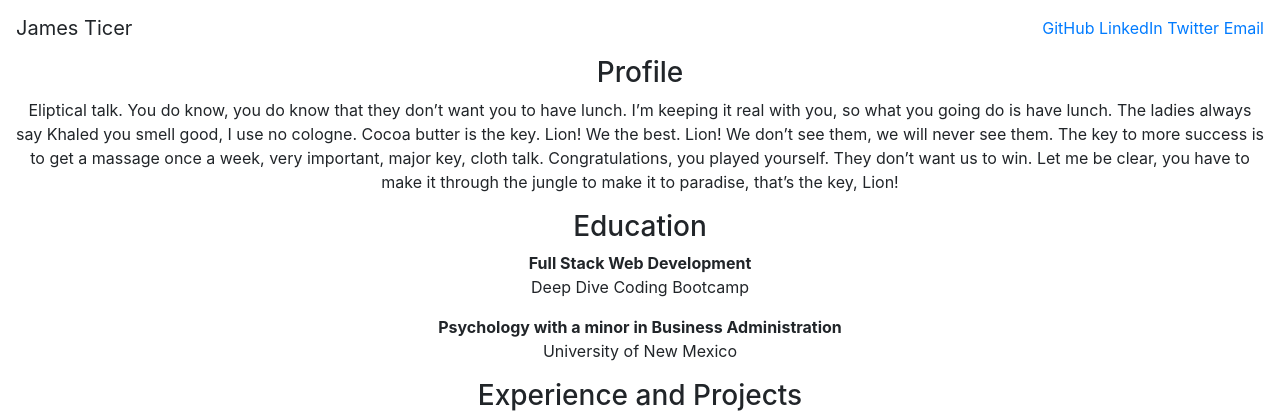
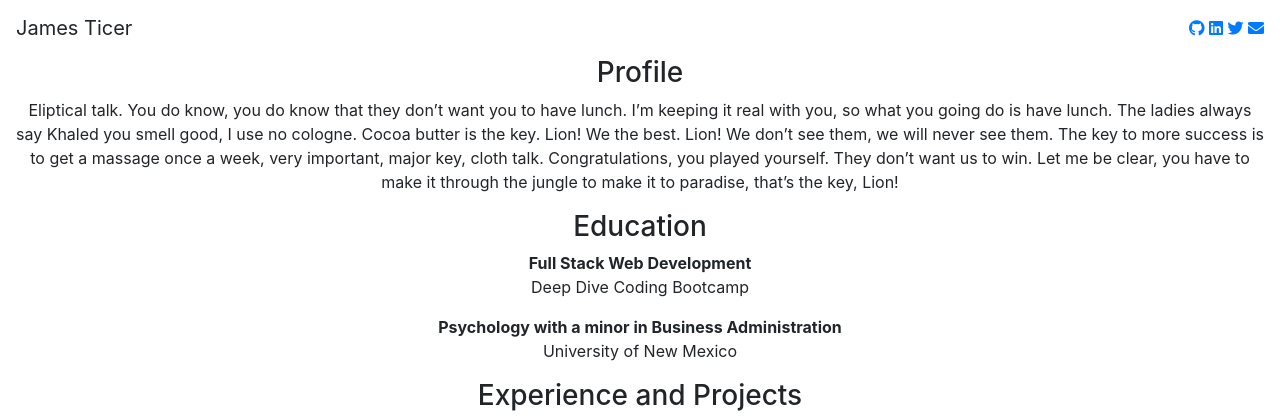
Before and after one commit to jticer4/my-pwp-james, a PHP site: page / in a window 1280 px wide. Shown: the top 420 px of the page. Run offline with PHP 8.4, Linux system fonts and the light colour scheme; some libraries are stand-ins or nearby versions.

Commit message:
replaced my links with their corresponding font awesome buttons

```diff
--- a/public_html/index.php
+++ b/public_html/index.php
@@ -23,10 +23,10 @@
 			<nav class="navbar">
 				<a class="navbar-brand">James Ticer</a>
 				<span class="inline-block ml-auto">
-				<a href="https://google.com">GitHub</a>
-				<a href="https://google.com">LinkedIn</a>
-				<a href="https://google.com">Twitter</a>
-				<a href="https://google.com">Email</a>
+				<a class="fab fa-github" href="https://google.com"></a>
+				<a class="fab fa-linkedin" href="https://google.com"></a>
+				<a class="fab fa-twitter" href="https://google.com"></a>
+				<a class="fas fa-envelope" href="https://google.com"></a>
 					</span>
 			</nav>
 		</div>
```
